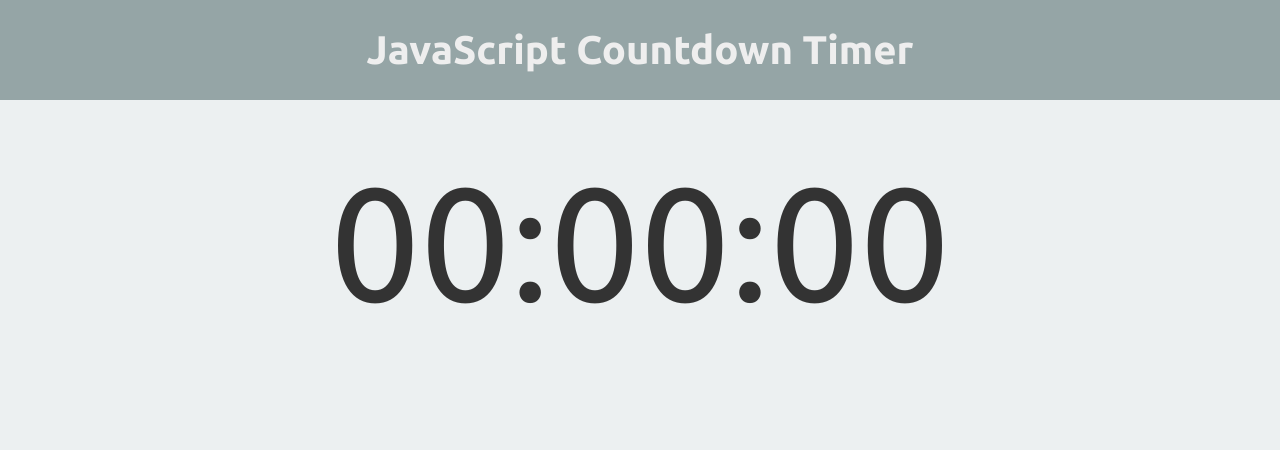
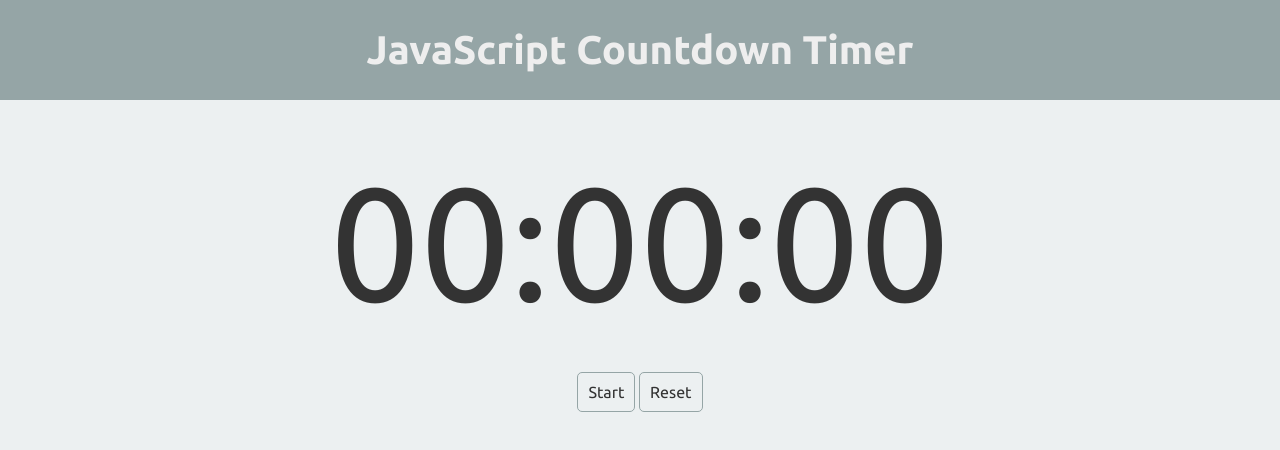
Before and after one commit to joshuasachtleben/JavaScript-Countdown-Timer, a plain HTML site: page index.html in a window 1280 px wide. Drawn offline with Linux system fonts and the light colour scheme.

Commit message:
Added button placeholders

```diff
--- a/css/style.css
+++ b/css/style.css
@@ -2,19 +2,21 @@
 GENERAL
 *****************************/
 
-html, body {
+html,
+body,
+a {
     padding: 0;
     margin: 0;
-    height: 100%; /* allows nested tags to fill height with 100% relative to parent */
+    height: 100%;
+    /* allows nested tags to fill height with 100% relative to parent */
     font-family: 'Ubuntu', sans-serif;
     color: #333333;
+    text-decoration: none;
 }
-
 .container {
     height: 100%;
     background-color: #ecf0f1;
 }
-
 /*****************************
 HEADER
 *****************************/
@@ -23,21 +25,17 @@ HEADER
     height: 100px;
     background-color: #95a5a6;
 }
-
 .header h1 {
     padding: 0;
     margin: 0;
     font-size: 40px;
     text-align: center;
-
     /* The following three lines allow the H1 tag content to be aligned vertically with the parent element */
     position: relative;
     top: 50%;
     transform: translateY(-50%);
-
     color: #EEEEEE;
 }
-
 /*****************************
 BODY
 *****************************/
@@ -47,3 +45,15 @@ BODY
     text-align: center;
     font-size: 10em;
 }
+
+.btn_container {
+    text-align: center;
+}
+
+.btn_container a {
+    width: 200px;
+    text-align: center;
+    padding: 10px;
+    border: 1px solid #95a5a6;
+    border-radius: 5px;
+}
--- a/index.html
+++ b/index.html
@@ -14,6 +14,11 @@
         </div>
         <div class="body">
             <div class="timer">00:00:00</div>
+            <div class="btn_container">
+                <a href="" id="btn_start">Start</a>
+                <a href="" id="btn_reset">Reset</a>
+            </div>
+
         </div>
     </div>
 </body>
```
